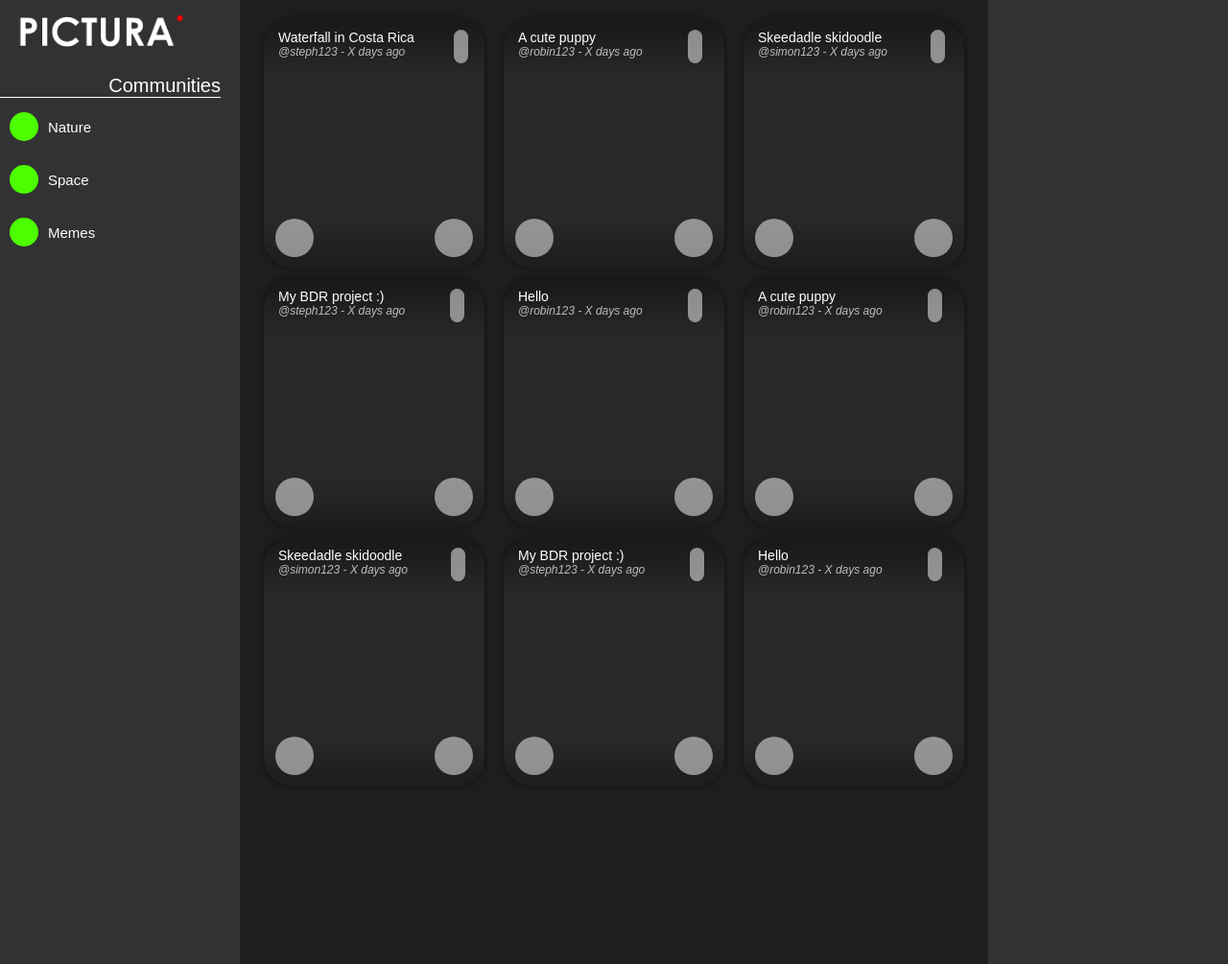
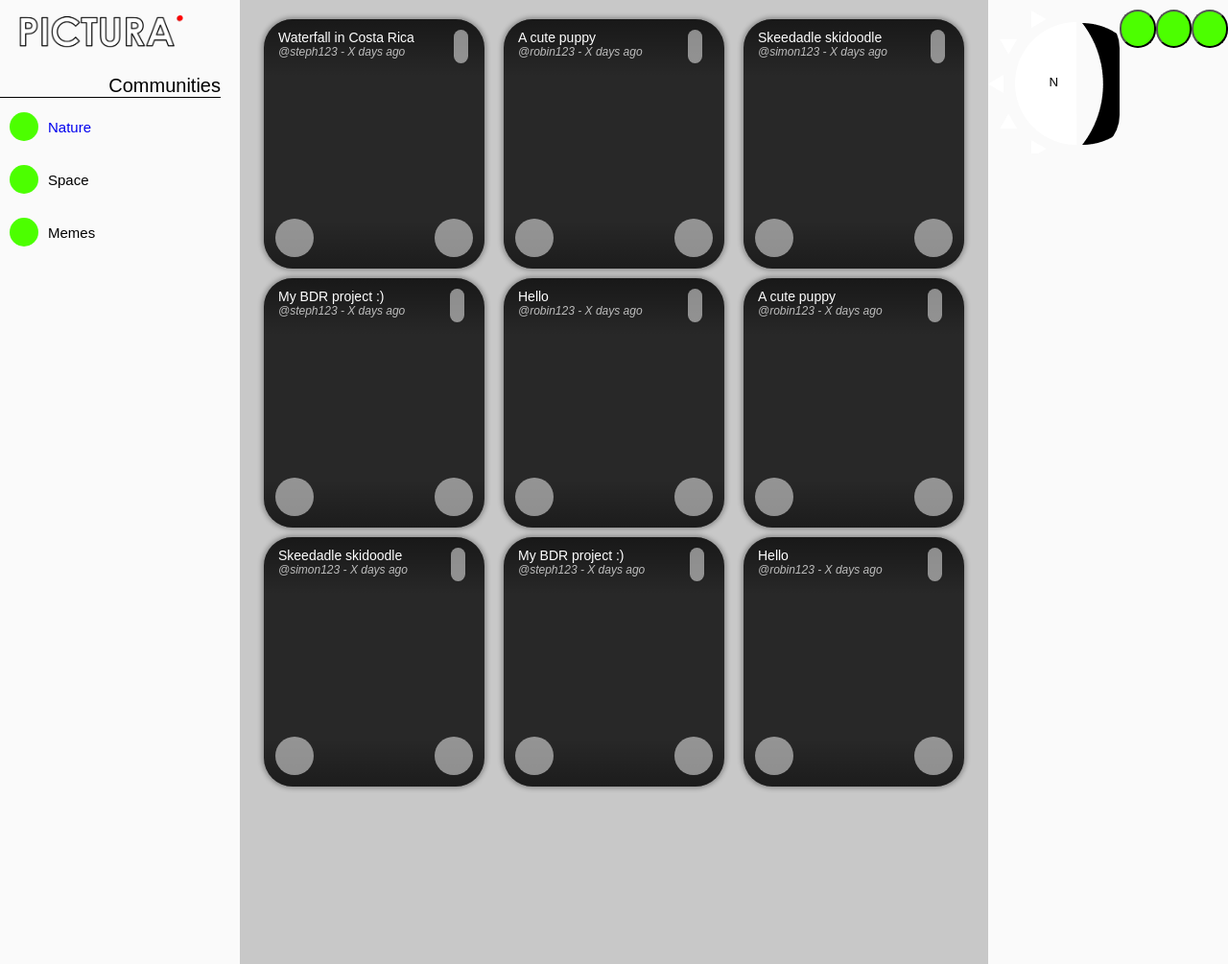
Before and after one commit to StephaneB1/BDR_PICTURA, a PHP site: page /WebFiles/index.html in a window 1280 px wide. Shown: the whole page at 96% size. Run offline with PHP 8.4, Linux system fonts and the light colour scheme; some libraries are stand-ins or nearby versions.

Commit message:
nightmode on index.html

```diff
--- a/WebFiles/css/interface.css
+++ b/WebFiles/css/interface.css
@@ -15,19 +15,19 @@
 /* Track */
 ::-webkit-scrollbar-track {
     width: 5px;
-    background: rgba(0, 0, 0, 0.2);
+    background: rgba(50, 50, 50, 0.5);
     border-radius: 10px;
 }
 
 /* Handle */
 ::-webkit-scrollbar-thumb {
-    background: rgba(255, 255, 255, 0.5);
+    background: rgba(200, 200, 200, 0.5);
     border-radius: 10px;
 }
 
 /* Handle on hover */
     ::-webkit-scrollbar-thumb:hover {
-        background: rgba(255, 255, 255, 0.5);
+        background: rgba(200, 200, 200, 0.5);
     }
 
 
@@ -37,6 +37,11 @@
     width: 100%;
     height: 100%;
     position: fixed;
+    color: black;
+}
+
+.container.nightmode {
+    color: white;
 }
 
 .leftpanel {
@@ -45,7 +50,7 @@
     position: fixed;
     left: 0px;
     top: 0px;
-    background-color: rgba(50, 50, 50, 1);
+    background-color: rgba(250, 250, 250, 1);
     border-collapse: collapse;
 }
 
@@ -58,7 +63,7 @@
     height: 100%;
     margin-left: 250px;
     margin-right: 250px;
-    background-color: rgba(30, 30, 30, 1);
+    background-color: rgba(200, 200, 200, 1);
     padding: 20px;
     overflow-y: scroll;
 }
@@ -74,7 +79,7 @@
     float: right;
     right: 0px;
     top: 0px;
-    background-color: rgba(50, 50, 50, 1);
+    background-color: rgba(250, 250, 250, 1);
     border-collapse: collapse;
 }
 
@@ -85,7 +90,6 @@
 /* =====  PANELS INTERFACE ===== */
 
 .title_container {
-    color: white;
     font-size: 20px;
     text-align: right;
     margin-right: 20px;
@@ -94,6 +98,10 @@
 .title_line {
     height: 1px;
     width: 100%;
+    background-color: black;
+}
+
+.title_line.nightmode {
     background-color: white;
 }
 
@@ -103,7 +111,7 @@
     display: flex;
     height: 50px;
     font-size: 15px;
-    color: white;
+    /*color: white;*/
     text-decoration: none;
     align-items: center;
     padding-left: 10px;
@@ -113,6 +121,10 @@
 }
 
 .community_cell_container:hover {
+    background-color: rgba(0, 0, 0, 0.1);
+}
+
+.community_cell_container:hover.nightmode {
     background-color: rgba(255, 255, 255, 0.1);
 }
 
@@ -125,6 +137,31 @@
     margin-right: 10px;
 }
 
+/* =====  OPTIONS  ===== */
+
+.option_buttons_container {
+    width: 100%;
+    display: flex;
+    justify-content: space-evenly;
+    margin-top: 10px;
+    margin-bottom: 10px;
+}
+
+.option_button {
+    width: 40px;
+    height: 40px;
+    background-color: rgb(76, 255, 0);
+    border-radius: 40px;
+}
+
+#nightmodeButton {
+    width: 150px;
+    height: 150px;
+    background:url("/imgs/nightmode_icon.png");
+    background-repeat: no-repeat;
+    border: none;
+}
+
 /* ===== FEEDS ===== */
 .homeFeed {
 	justify-items: center;
--- a/WebFiles/index.html
+++ b/WebFiles/index.html
@@ -14,13 +14,13 @@
 
 <body id="body" onLoad="initHomeFeed();">
 
-    <div class="container">
+    <div class="container" id="main_container">
         <!-- COMMUNITY PANEL -->
-        <div class="leftpanel">
+        <div class="leftpanel" id="community_panel">
             <img src="imgs/pictura_logo.png" style="width:80%; margin-top:10px; margin-bottom: 20px;" />
             <div class="title_container">
                 Communities
-                <div class="title_line"></div>
+                <div class="title_line" id="community_title_line"></div>
             </div>
 
             <a href="html/community.html" class="community_cell_container">
@@ -37,26 +37,23 @@
 
         </div>
         <!-- PICTURE FEED -->
-        <div class="middlepanel">
+        <div class="middlepanel" id="feed_panel">
             <div class="homeFeed" id="homeFeed"></div>
         </div>
 
         <!-- PROFILE PANEL -->
-        <div class="rightpanel"></div>
+        <div class="rightpanel" id="user_panel">
+            <div class="option_buttons_container">
+                <button type="image" class="option_button" id="nightmodeButton" onClick="switchNightMode()">N</button>
+                <button class="option_button" onClick=""></button>
+                <button class="option_button" onClick=""></button>
+                <button class="option_button" onClick=""></button>
+            </div>
+        </div>
     </div>
-
-    <!-- FIREBASE SETUP -->
-    <!-- The core Firebase JS SDK is always required and must be listed first -->
-    <script src="/__/firebase/7.6.1/firebase-app.js"></script>
-
-    <!-- TODO: Add SDKs for Firebase products that you want to use
-        https://firebase.google.com/docs/web/setup#available-libraries -->
-
-    <!-- Initialize Firebase -->
-    <script src="/__/firebase/init.js"></script>
-
 </body>
 
 <script src="js/home.js"></script>
+<script src="js/interface.js"></script>
 
 </html>
--- /dev/null
+++ b/WebFiles/js/interface.js
@@ -0,0 +1,24 @@
+
+/*
+ * @brief Enables / disables night mode
+ */
+function switchNightMode() {
+    document.getElementById("main_container").classList.toggle("nightmode");
+    document.getElementById("community_panel").classList.toggle("nightmode");
+    document.getElementById("feed_panel").classList.toggle("nightmode");
+    document.getElementById("user_panel").classList.toggle("nightmode");
+    document.getElementById("community_title_line").classList.toggle("nightmode");
+    var communities = document.getElementsByClassName("community_cell_container");
+    for(var i = 0; i < communities.length; i++)
+    {
+        communities.item(i).classList.toggle("nightmode");
+    }
+}
+
+// Hide nav on scroll function
+var nav = document.querySelector('.mainNav');
+var position = 0;
+window.addEventListener('scroll', function() {
+    document.getElementById("topNavBar").style.display = position < window.pageYOffset ? "none" : "block";
+    position = window.pageYOffset;
+})
```
Also changed, not shown: WebFiles/imgs/nightmode_icon.png (added), WebFiles/imgs/pictura_logo.png.
